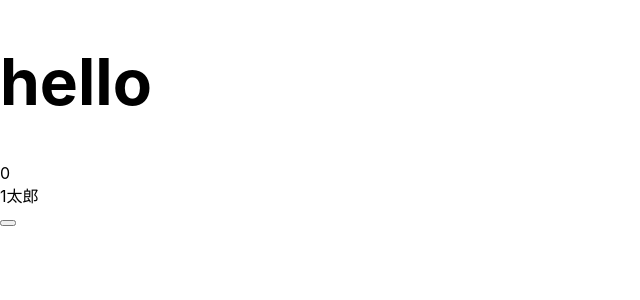
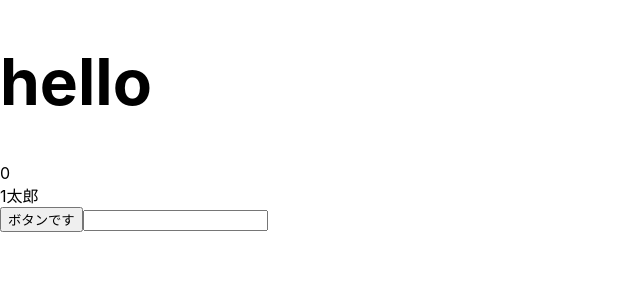
Before and after one commit to masashi49/reacthookNextJs, a Next.js app in the folder myapp/: page /TestPage in a window 1280 px wide. Shown: the top 300 px of the page, without its empty margins (0-640 px from the left). Built offline with nearby package versions, Linux system fonts and the light colour scheme.

Commit message:
イベントの方定義

```diff
--- a/myapp/pages/TestPage.tsx
+++ b/myapp/pages/TestPage.tsx
@@ -1,4 +1,4 @@
-import Reactm, { useState } from "react"
+import Reactm, { ChangeEventHandler, useState } from "react"
 import type { NextPage } from 'next'
 
 interface Props {
@@ -26,9 +26,15 @@
     name: "太郎",
     login: false
   })
-  const nueId = () => {
-    setUser({ ...user, login: true })
+  const [inputData, setInputData] = useState("")
+  const nueId = (e: React.MouseEvent<HTMLButtonElement>) => {
+    console.log("テスト")
   }
+
+  const handleInputChange = (e: React.ChangeEvent<HTMLInputElement>) => {
+    setInputData(e.target.value)
+  }
+
   return (
     <div>
       <h1><TestComponent text="hello" /></h1>
@@ -37,7 +43,9 @@
       {user.name}
       {user.login && "ログインです"}
       <br />
-      <button onClick={nueId}></button>
+      <button onClick={nueId}>ボタンです</button>
+      <input type="text" value={inputData} onChange={handleInputChange} />
+      <h2>{inputData}</h2>
     </div>
   )
 }
```
